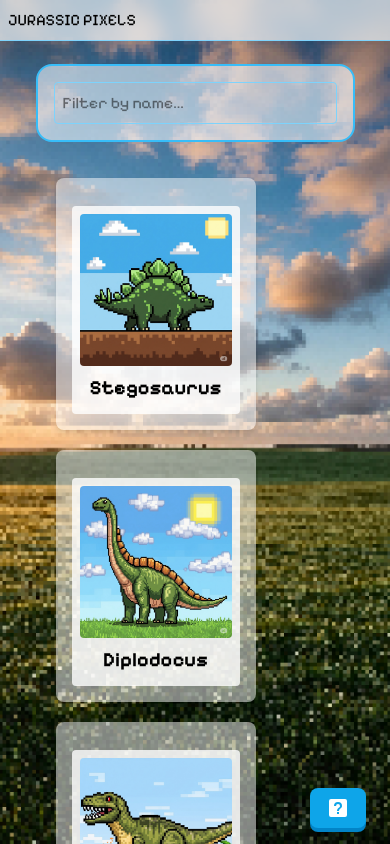
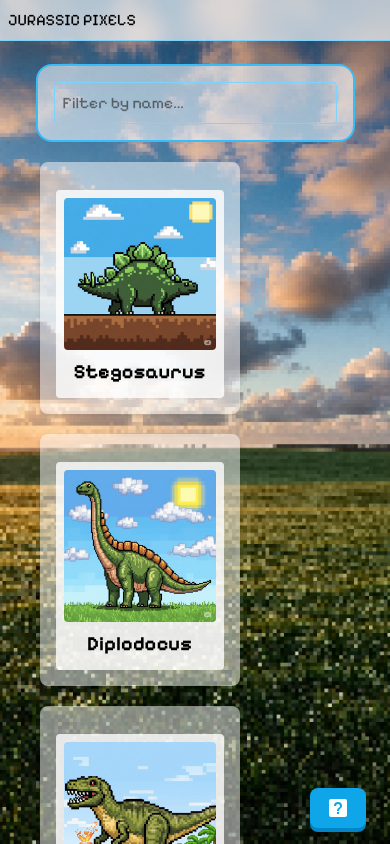
Before and after one commit to martsdag/jurassic-pixels, a Vue app: page / in a window 390 px wide. Shown: the top 844 px of the page. Built offline with nearby package versions, Linux system fonts and the light colour scheme.

Commit message:
fix(responsive): improve encyclopedia card display on tablets

```diff
--- a/src/views/Home/ViewHome.vue
+++ b/src/views/Home/ViewHome.vue
@@ -12,7 +12,7 @@
       </BaseTooltip>
     </div>
 
-    <div class="mt-4 mx-4 md:mt-6 md:mx-6 grid grid-cols-1 sm:grid-cols-2 md:grid-cols-4 lg:grid-cols-6 gap-5 p-5">
+    <div class="grid grid-cols-1 sm:grid-cols-2 md:grid-cols-3 lg:grid-cols-5 xl:grid-cols-6 gap-5 p-5">
       <DinosaurCard
         v-for="dinosaur in filteredDinosaurs"
         :dinosaur
```
